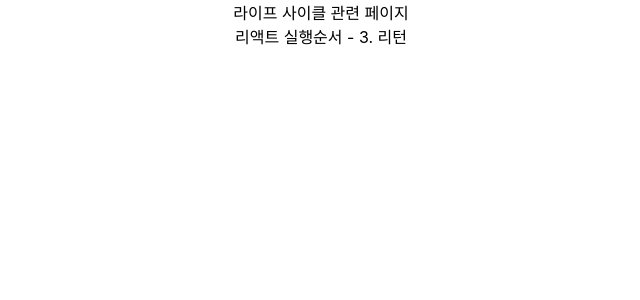
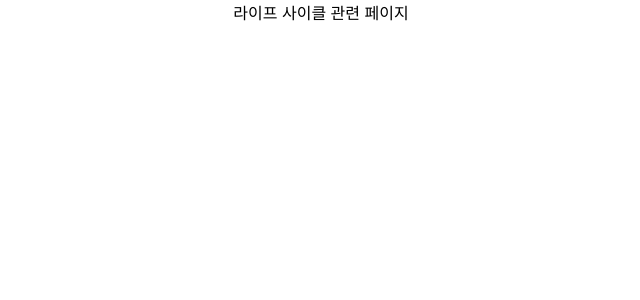
Before and after one commit to chanhl22/contact-app, a React (Create React App) app: page /life-cycle in a window 1280 px wide. Shown: the top 300 px of the page, without its empty margins (319-959 px from the left). Built offline with nearby package versions, Linux system fonts and the light colour scheme.

Commit message:
feat: 라이프 사이클

```diff
--- a/src/page/life-cycle/LifeCyclePage.tsx
+++ b/src/page/life-cycle/LifeCyclePage.tsx
@@ -1,23 +1,19 @@
-import React, { useEffect } from 'react';
+import React, {useEffect} from 'react';
 
 const LifeCyclePage: React.FC = () => {
     console.log("리액트 실행순서 - 1. 컴포넌트 최상단")
 
     useEffect(() => {
-        console.log("리액트 실행순서 - 2. useEffect 실행")
+        console.log("리액트 실행순서 - 3. useEffect 실행")
     });
-
-    const value = '리액트 실행순서 - 3. 리턴';
-    const debugValue = (() => {
-        console.log(value);
-        return value;
-      })();
 
     return (
         <div>
             라이프 사이클 관련 페이지
-            <br/>
-            {debugValue}
+            {(() => {
+                console.log('리액트 실행순서 - 2. 리턴');
+                return null;
+            })()}
         </div>
     );
 };
```
